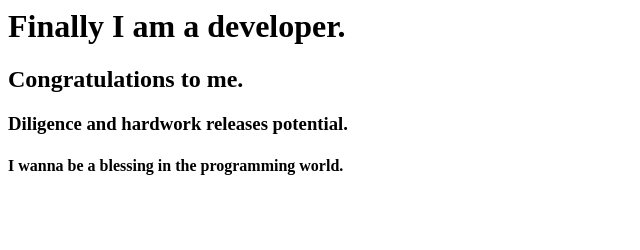
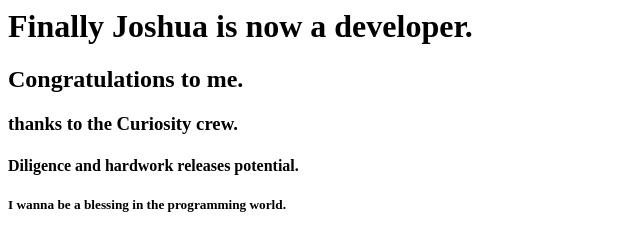
Before and after one commit to emorilebo/first_project, a plain HTML site: page Index.html in a window 1280 px wide. Shown: the whole page, without its empty margins (0-640 px from the left). Drawn offline with Linux system fonts and the light colour scheme.

Commit message:
Second commit

```diff
--- a/Index.html
+++ b/Index.html
@@ -1,4 +1,5 @@
-<h1>Finally I am a developer.</h1>
+<h1>Finally Joshua is now a developer.</h1>
 <h2>Congratulations to me.</h2>
-<h3>Diligence and hardwork releases potential.</h3>
-<h4>I wanna be a blessing in the programming world.</h4>
+<h3>thanks to the Curiosity crew.</h3>
+<h4>Diligence and hardwork releases potential.</h4>
+<h5>I wanna be a blessing in the programming world.</h5>
```
